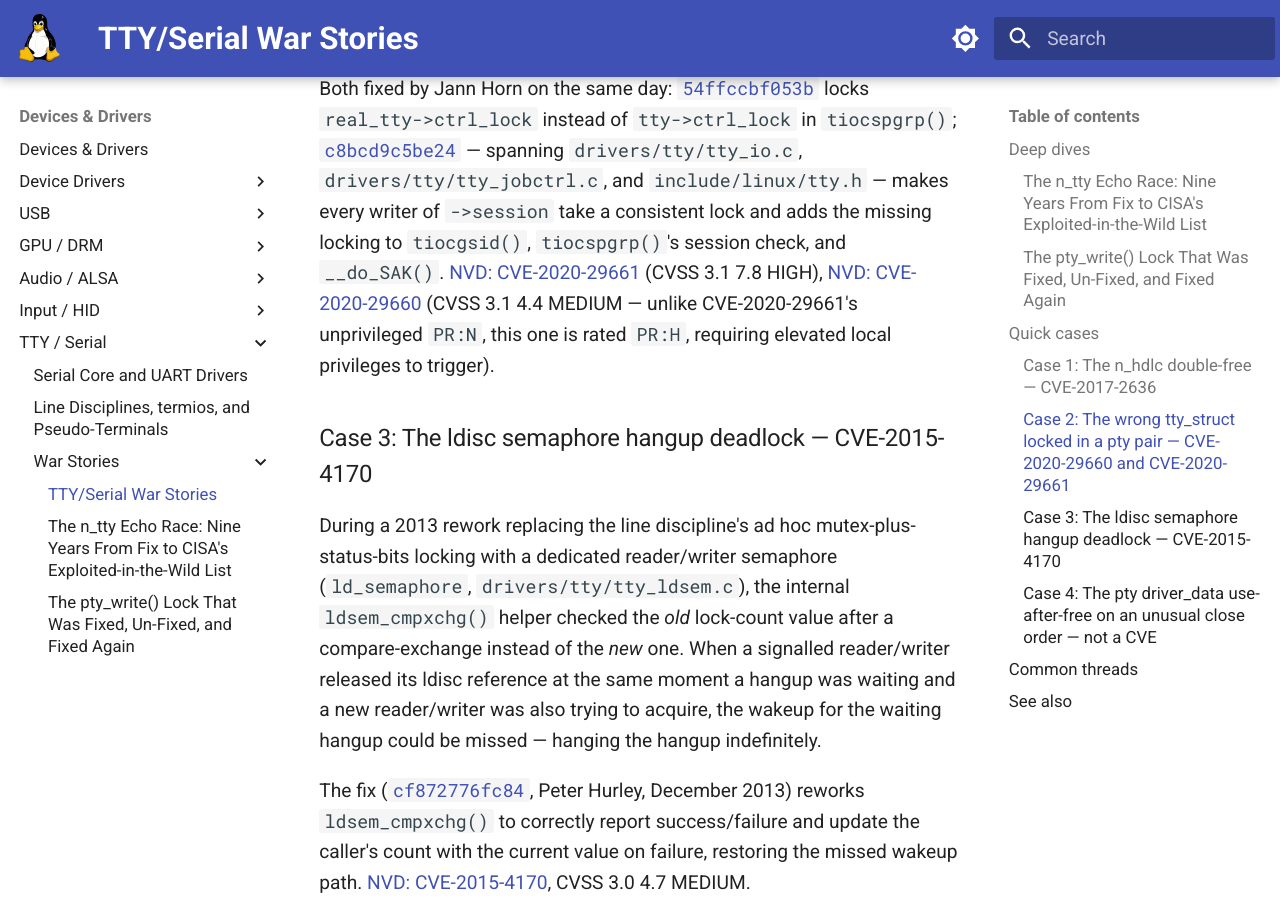
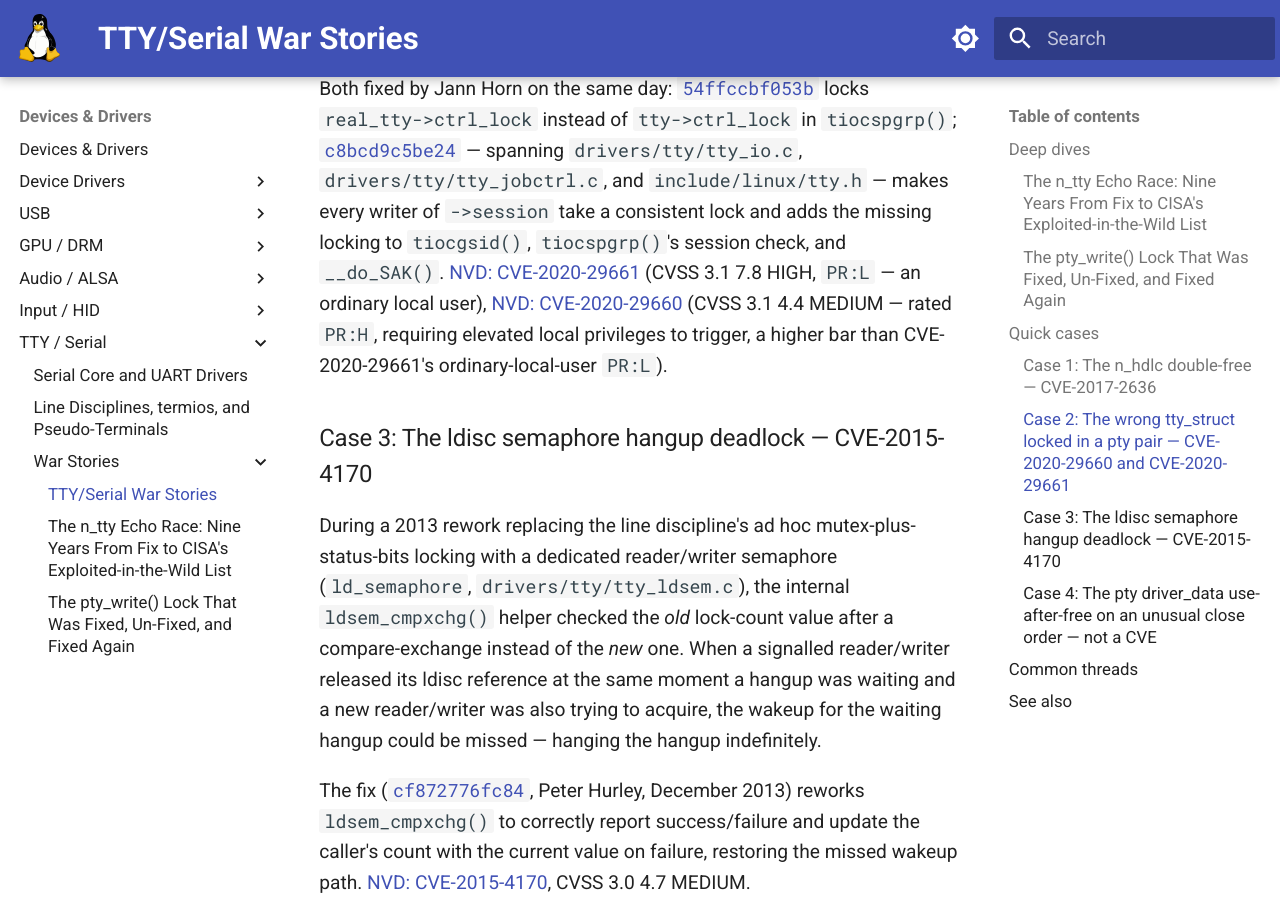
Before and after one commit to laveeshb/linux-kernel-internals, an MkDocs documentation site: the page built from docs/tty/war-stories.md, in a window 1280 px wide and 900 px high, scrolled down 2424 px. Built offline with MkDocs 1.6.1 and Material for MkDocs 9.7.7, drawn with Linux system fonts in a browser that asks for light colours.

Commit message:
Fix round-3 finding: CVE-2020-29661 CVSS access vector is PR:L, not PR:N

```diff
--- a/docs/tty/war-stories.md
+++ b/docs/tty/war-stories.md
@@ -26,7 +26,7 @@ The fix ([`82f2341c94d2`](https://git.kernel.org/pub/scm/linux/kernel/git/torval
 
 Two related bugs Jann Horn reported the same day, both rooted in `drivers/tty/tty_jobctrl.c`. `tiocspgrp()` takes two `tty_struct` pointers — `tty` (what userspace's `ioctl()` fd refers to) and `real_tty` (the actual tty being modified, which differs when the ioctl runs on a pty *master* fd) — but the code updating `real_tty->pgrp` was taking `tty->ctrl_lock`, the *wrong side's* lock. Concurrent `TIOCSPGRP` calls on both ends of the same pty pair could race and corrupt the refcount of the underlying `struct pid`, a use-after-free (CVE-2020-29661). Separately, locking of `tty->session` was inconsistent across the codebase — most call sites protected it, but `disassociate_ctty()`, `__do_SAK()` (in `drivers/tty/tty_io.c`), `tiocspgrp()`, and `tiocgsid()` didn't, making a `TIOCGSID` read racy against a concurrent session teardown (CVE-2020-29660).
 
-Both fixed by Jann Horn on the same day: [`54ffccbf053b`](https://git.kernel.org/pub/scm/linux/kernel/git/torvalds/linux.git/commit/?id=54ffccbf053b5b6ca4f6e45094b942fab92a25fc) locks `real_tty->ctrl_lock` instead of `tty->ctrl_lock` in `tiocspgrp()`; [`c8bcd9c5be24`](https://git.kernel.org/pub/scm/linux/kernel/git/torvalds/linux.git/commit/?id=c8bcd9c5be24fb9e6132e97da5a35e55a83e36b9) — spanning `drivers/tty/tty_io.c`, `drivers/tty/tty_jobctrl.c`, and `include/linux/tty.h` — makes every writer of `->session` take a consistent lock and adds the missing locking to `tiocgsid()`, `tiocspgrp()`'s session check, and `__do_SAK()`. [NVD: CVE-2020-29661](https://nvd.nist.gov/vuln/detail/CVE-2020-29661) (CVSS 3.1 7.8 HIGH), [NVD: CVE-2020-29660](https://nvd.nist.gov/vuln/detail/CVE-2020-29660) (CVSS 3.1 4.4 MEDIUM — unlike CVE-2020-29661's unprivileged `PR:N`, this one is rated `PR:H`, requiring elevated local privileges to trigger).
+Both fixed by Jann Horn on the same day: [`54ffccbf053b`](https://git.kernel.org/pub/scm/linux/kernel/git/torvalds/linux.git/commit/?id=54ffccbf053b5b6ca4f6e45094b942fab92a25fc) locks `real_tty->ctrl_lock` instead of `tty->ctrl_lock` in `tiocspgrp()`; [`c8bcd9c5be24`](https://git.kernel.org/pub/scm/linux/kernel/git/torvalds/linux.git/commit/?id=c8bcd9c5be24fb9e6132e97da5a35e55a83e36b9) — spanning `drivers/tty/tty_io.c`, `drivers/tty/tty_jobctrl.c`, and `include/linux/tty.h` — makes every writer of `->session` take a consistent lock and adds the missing locking to `tiocgsid()`, `tiocspgrp()`'s session check, and `__do_SAK()`. [NVD: CVE-2020-29661](https://nvd.nist.gov/vuln/detail/CVE-2020-29661) (CVSS 3.1 7.8 HIGH, `PR:L` — an ordinary local user), [NVD: CVE-2020-29660](https://nvd.nist.gov/vuln/detail/CVE-2020-29660) (CVSS 3.1 4.4 MEDIUM — rated `PR:H`, requiring elevated local privileges to trigger, a higher bar than CVE-2020-29661's ordinary-local-user `PR:L`).
 
 ### Case 3: The ldisc semaphore hangup deadlock — CVE-2015-4170
 
```
